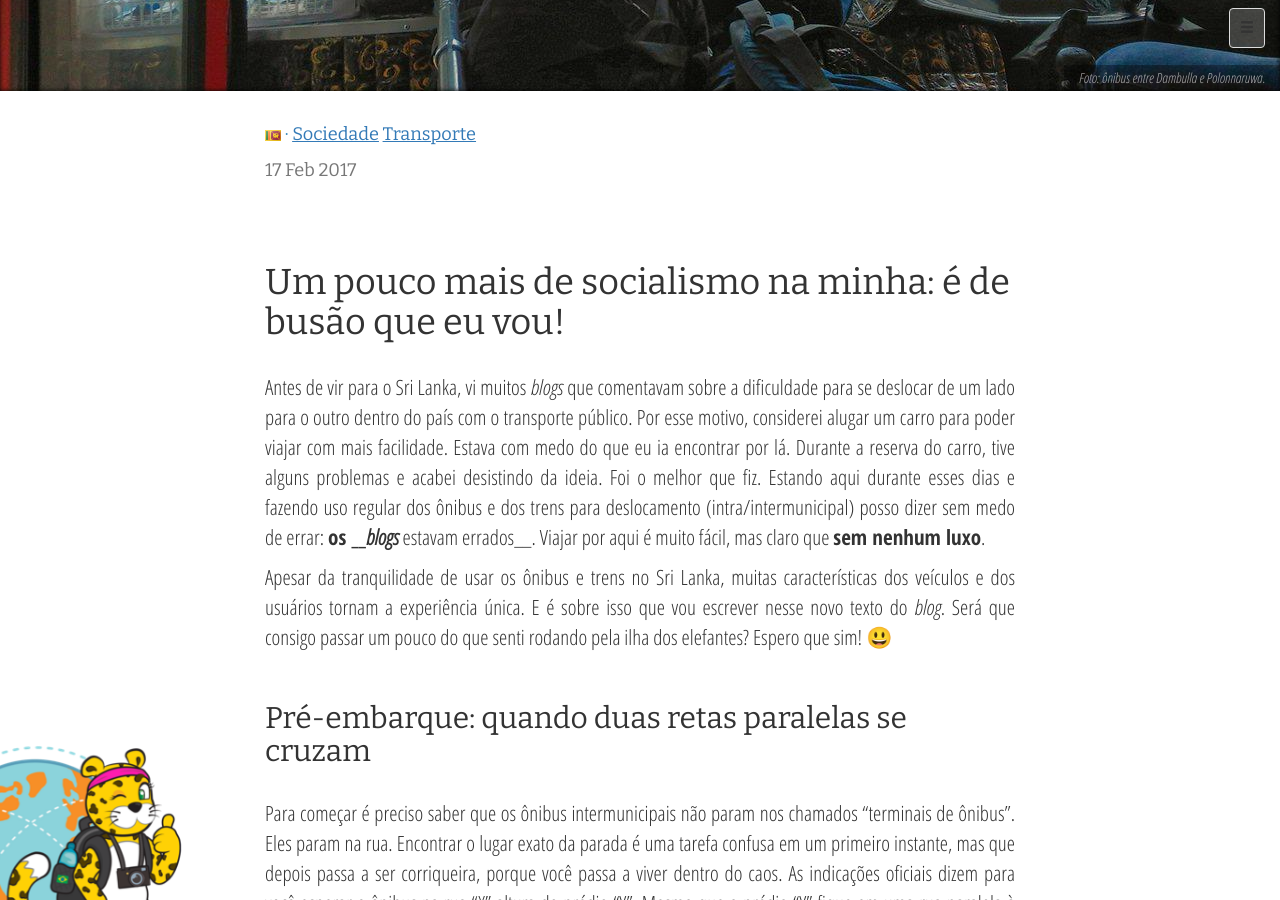
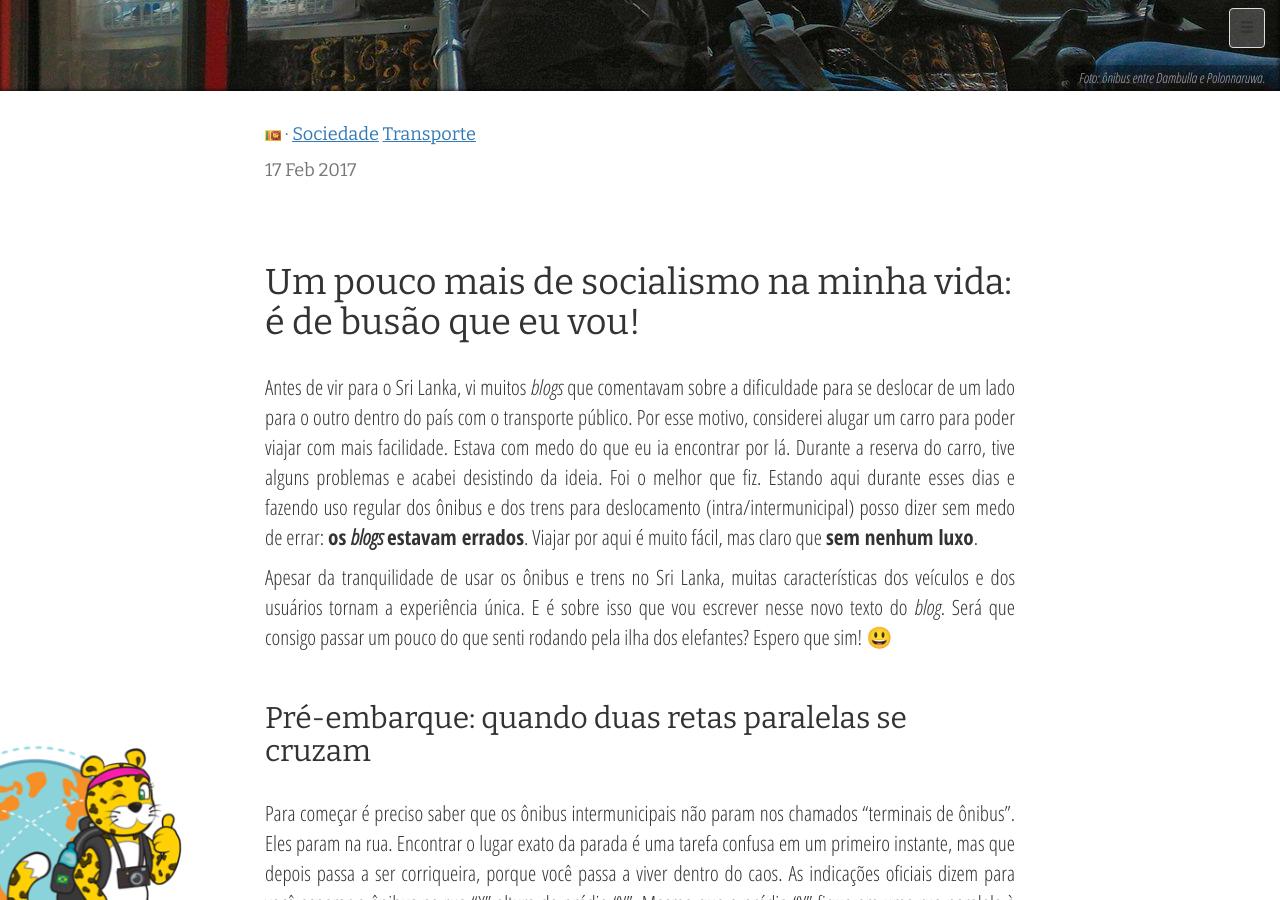
Before and after one commit to amandaferrari/project-grace-marguerite, a Jekyll site: the page built from _posts/2017-02-17-transporte-publico-sri-lanka.md, in a window 1280 px wide and 900 px high, scrolled down 539 px. Built offline with Jekyll 4.4.1, drawn with Linux system fonts in a browser that asks for light colours; nearby versions of some CDN libraries; emoji names are drawn with the system emoji font; some web fonts are replaced; comment, search, counter and statistics services are not loaded.

Commit message:
Update 2017-02-17-transporte-publico-sri-lanka.md

```diff
--- a/_posts/2017-02-17-transporte-publico-sri-lanka.md
+++ b/_posts/2017-02-17-transporte-publico-sri-lanka.md
@@ -11,9 +11,9 @@ country: Sri Lanka
 comments: true
 ---
 
-# Um pouco mais de socialismo na minha: é de busão que eu vou!
+# Um pouco mais de socialismo na minha vida: é de busão que eu vou!
 
-Antes de vir para o Sri Lanka, vi muitos *blogs* que comentavam sobre a dificuldade para se deslocar de um lado para o outro dentro do país com o transporte público. Por esse motivo, considerei alugar um carro para poder viajar com mais facilidade. Estava com medo do que eu ia encontrar por lá. Durante a reserva do carro, tive alguns problemas e acabei desistindo da ideia. Foi o melhor que fiz. Estando aqui durante esses dias e fazendo uso regular dos ônibus e dos trens para deslocamento (intra/intermunicipal) posso dizer sem medo de errar: __os __*blogs*__ estavam errados__. Viajar por aqui é muito fácil, mas claro que __sem nenhum luxo__.
+Antes de vir para o Sri Lanka, vi muitos *blogs* que comentavam sobre a dificuldade para se deslocar de um lado para o outro dentro do país com o transporte público. Por esse motivo, considerei alugar um carro para poder viajar com mais facilidade. Estava com medo do que eu ia encontrar por lá. Durante a reserva do carro, tive alguns problemas e acabei desistindo da ideia. Foi o melhor que fiz. Estando aqui durante esses dias e fazendo uso regular dos ônibus e dos trens para deslocamento (intra/intermunicipal) posso dizer sem medo de errar: __os__ __*blogs*__ __estavam errados__. Viajar por aqui é muito fácil, mas claro que __sem nenhum luxo__.
 
 Apesar da tranquilidade de usar os ônibus e trens no Sri Lanka, muitas características dos veículos e dos usuários tornam a experiência única. E é sobre isso que vou escrever nesse novo texto do *blog*. Será que consigo passar um pouco do que senti rodando pela ilha dos elefantes? Espero que sim! :smiley:
 
```
